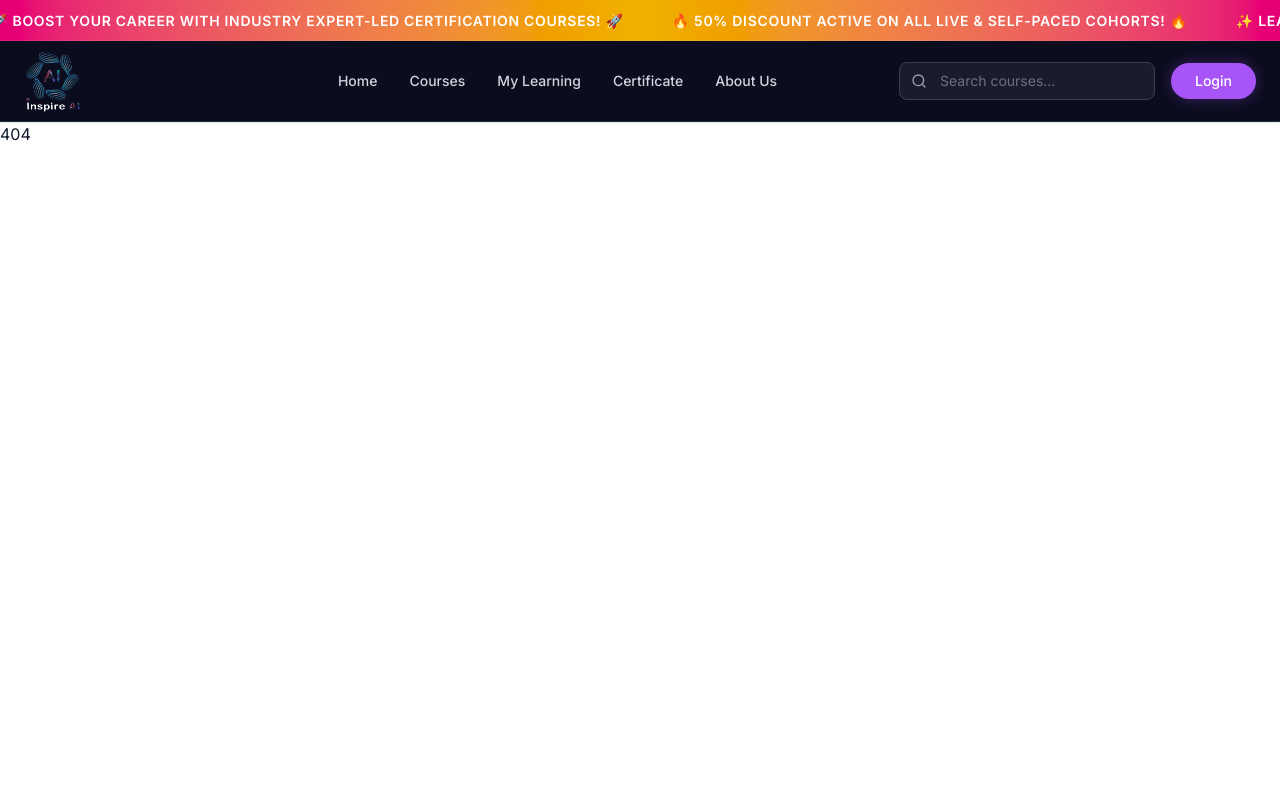
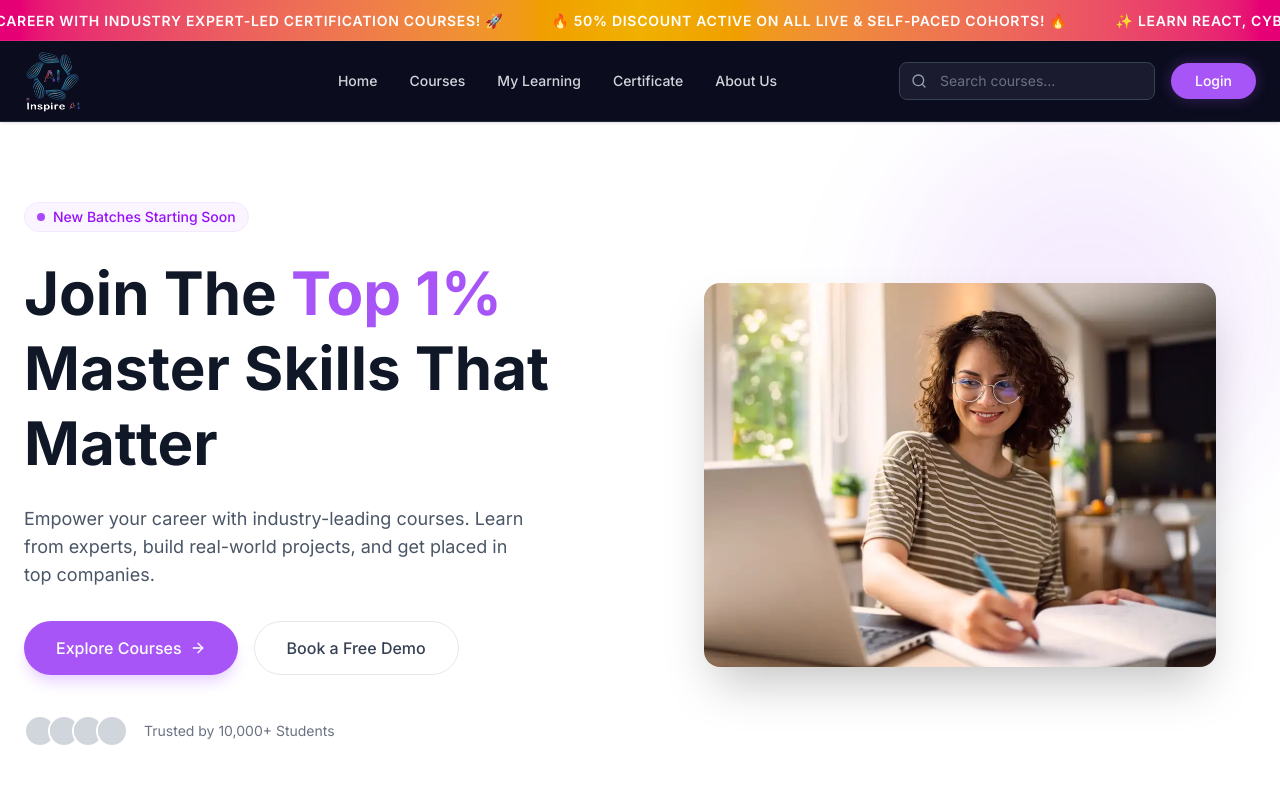
Before and after one commit to pothur9/siii, a Next.js app: page / in a window 1280 px wide. Shown: the top 800 px of the page. Built offline with nearby package versions, Linux system fonts and the light colour scheme.

Commit message:
Update page.tsx

```diff
--- a/app/page.tsx
+++ b/app/page.tsx
@@ -13,7 +13,7 @@ import AdvancedPrograms from "@/components/AdvancedPrograms";
 export default function Home() {
   return (
     <main className="min-h-screen">
-      {/*
+
       <Hero />
       <StatsMarquee />
       <Features />
@@ -24,9 +24,8 @@ export default function Home() {
       <AdvancedPrograms />
       <Testimonials />
       <Contact />
-      */}
 
-      <h1>404</h1>
+
     </main>
   );
 }
```
